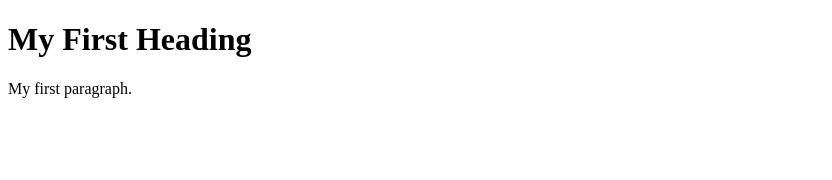
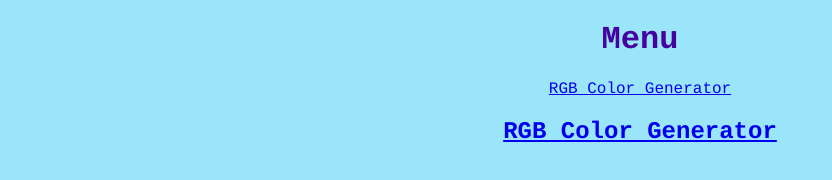
Before and after one commit to YinRae/yinrae.github.io, a plain HTML site: page index.html in a window 1280 px wide. Shown: the whole page, without its empty margins (0-832 px from the left). Drawn offline with Linux system fonts and the light colour scheme.

Commit message:
Update index.html

```diff
--- a/index.html
+++ b/index.html
@@ -1,12 +1,21 @@
 <!DOCTYPE html>
 <html>
 <head>
-<title>Page Title</title>
+  <title>YinRae</title>
+  <style>
+    body {
+      background-color: rgb(155, 229, 250);
+      color: rgb(69, 2, 160);
+      font-family: Courier, Verdana;
+      text-align: center;
+    }
+  </style>
 </head>
 <body>
 
-<h1>My First Heading</h1>
-<p>My first paragraph.</p>
+<h1>Menu</h1>
+
+  <a href="colorGenerator">RGB Color Generator<h2>RGB Color Generator</h2></a>
 
 </body>
 </html>
```
